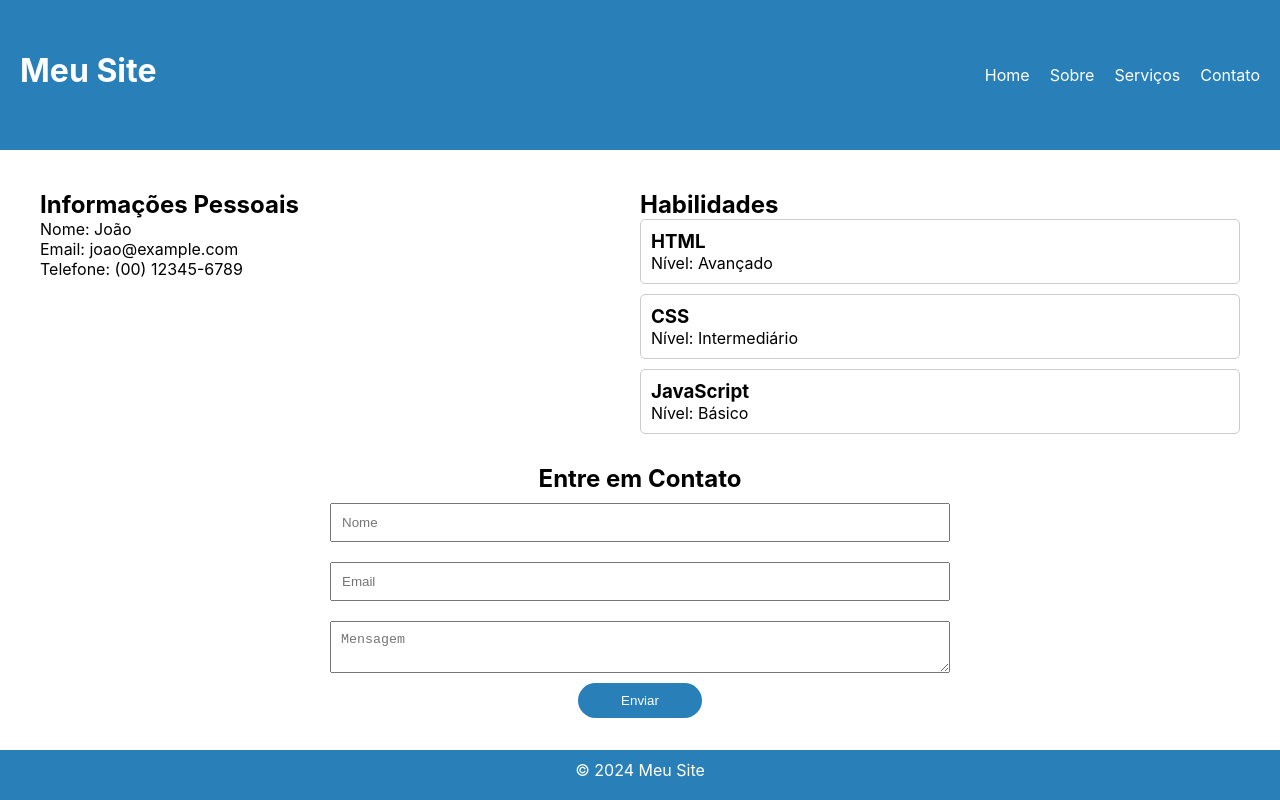
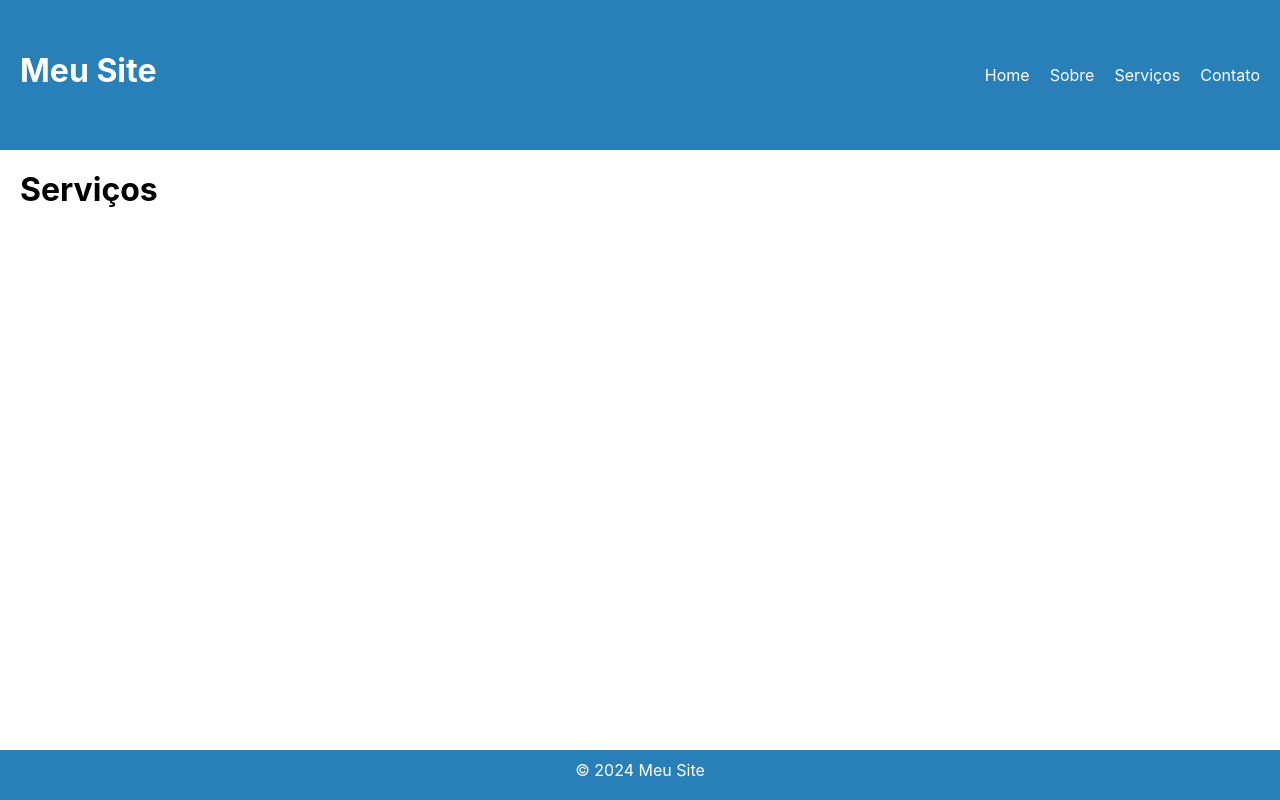
Before and after one commit to rafadagalera/React-Components-from-Template, a React (Vite) app: page /servicos in a window 1280 px wide. Built offline with nearby package versions, Linux system fonts and the light colour scheme.

Commit message:
Rotas adicionadas

```diff
--- a/src/App.jsx
+++ b/src/App.jsx
@@ -1,7 +1,11 @@
 import Header from './Componentes/Header';
-import Home from './Componentes/Home'
 import Footer from './Componentes/Footer';
-
+import Contato from './pages/Contato'
+import Sobre from './pages/Sobre'
+import Servicos from './pages/Servicos'
+import PageNotFound from './pages/PageNotFound'
+import Home from './pages/Home'
+import { BrowserRouter as Router, Route, Routes} from 'react-router-dom';
 
 function App() {
   const menuItems = [
@@ -10,12 +14,19 @@ function App() {
     { text: 'Serviços', link: '/servicos' },
     { text: 'Contato', link: '/contato' },
   ];
+
   return (
-    <>
+    <Router>
         <Header title="Meu Site" menuItems={menuItems} />
-        <Home/>
+        <Routes>
+          <Route path="/" element={<Home />}></Route>
+          <Route path="/servicos" element={<Servicos />}></Route>
+          <Route path="/contato" element={<Contato />}></Route>
+          <Route path="/sobre" element={<Sobre />}></Route>
+          <Route path="*" element={<PageNotFound />}></Route>
+        </Routes>
         <Footer />
-    </>
+    </Router>
   )
 }
 
--- a/src/Componentes/Header/index.jsx
+++ b/src/Componentes/Header/index.jsx
@@ -1,3 +1,5 @@
+import {Link} from 'react-router-dom';
+
 function Header({ title, menuItems }) {
   return (
     <header>
@@ -6,7 +8,7 @@ function Header({ title, menuItems }) {
         <ul>
           {menuItems.map((menuItem, index) => (
             <li key={index}>
-              <a href={menuItem.link}>{menuItem.text}</a>
+              <Link to={menuItem.link}>{menuItem.text}</Link>
             </li>
           ))}
         </ul>
--- /dev/null
+++ b/src/pages/Contato.jsx
@@ -0,0 +1,9 @@
+const Contato = ()=>{
+    return(
+        <div className="mainInfo">
+            <h1>Contato</h1>
+        </div>
+    )
+}
+
+export default Contato
--- a/src/Componentes/Home/index.jsx
+++ b/src/pages/Home.jsx
@@ -1,6 +1,6 @@
-import PersonalInfo from '../PersonalInfo';
-import Skills from '../Skills';
-import ContactForm from '../ContactForm'
+import PersonalInfo from '../Componentes/PersonalInfo';
+import Skills from '../Componentes/Skills';
+import ContactForm from '../Componentes/ContactForm'
 
 function Home() {
   const skillList = [
--- /dev/null
+++ b/src/pages/PageNotFound.jsx
@@ -0,0 +1,9 @@
+const PageNotFound = ()=>{
+    return(
+        <div className="mainInfo">
+            <h1>PageNotFound</h1>
+        </div>
+    )
+}
+
+export default PageNotFound
--- /dev/null
+++ b/src/pages/Servicos.jsx
@@ -0,0 +1,9 @@
+const Servicos = ()=>{
+    return(
+        <div className="mainInfo">
+            <h1>Serviços</h1>
+        </div>
+    )
+}
+
+export default Servicos
--- /dev/null
+++ b/src/pages/Sobre.jsx
@@ -0,0 +1,9 @@
+const Sobre = ()=>{
+    return(
+    <div className="mainInfo">
+        <h1>Sobre</h1>
+    </div>
+    )
+}
+
+export default Sobre
```
